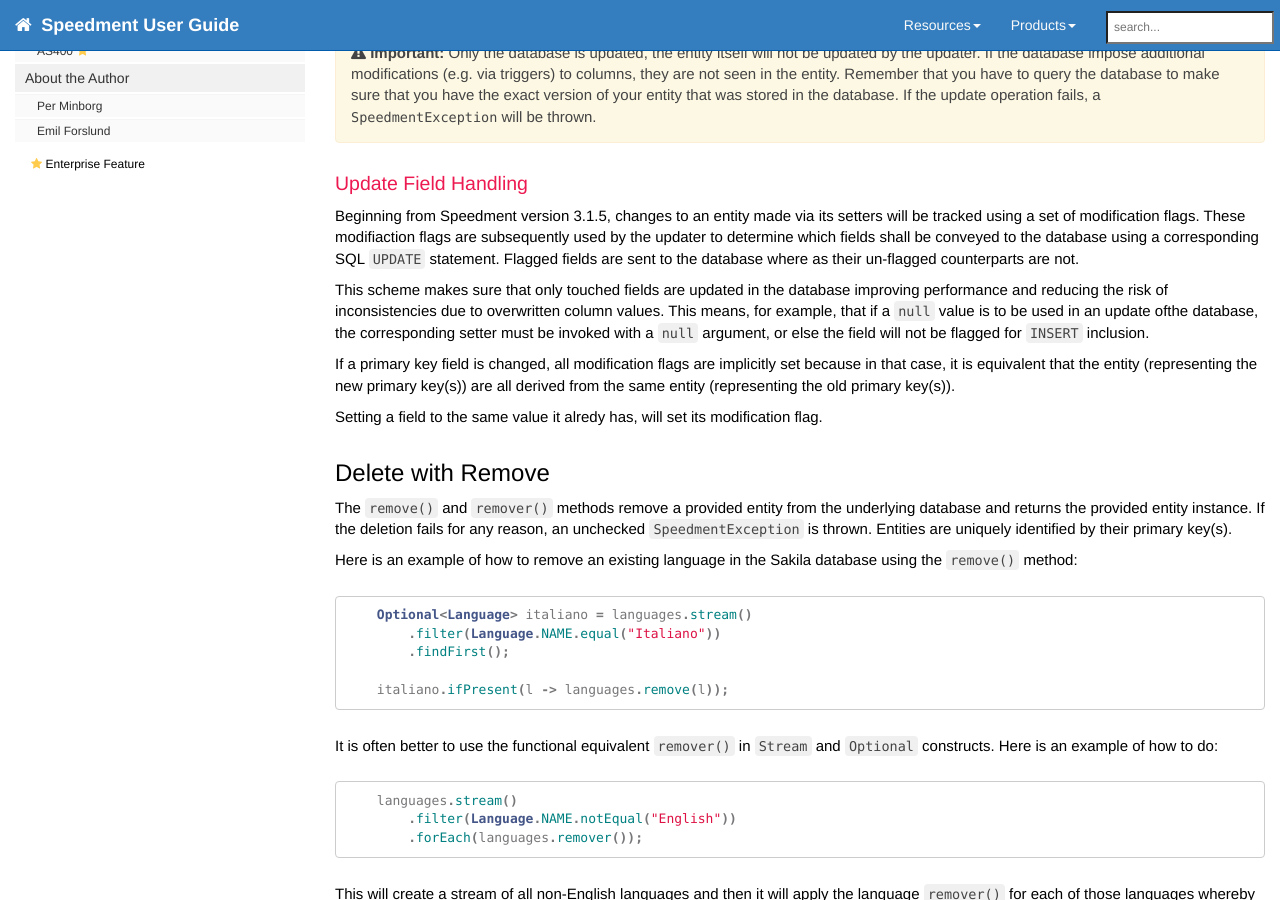
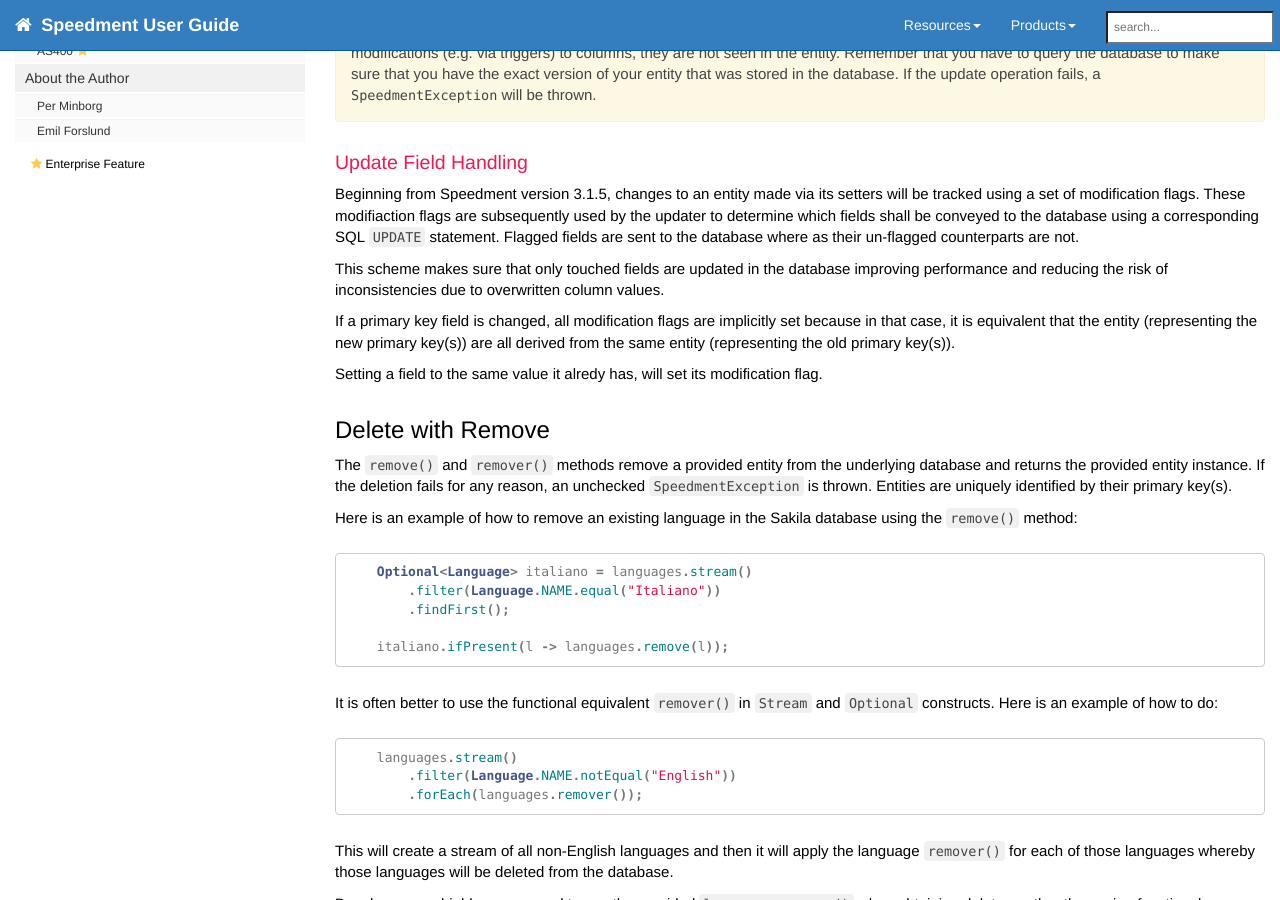
Before and after one commit to speedment/speedment-doc, a Jekyll site: the page built from pages/crud.md, in a window 1280 px wide and 900 px high, scrolled down 2950 px. Built offline with Jekyll 4.4.1, drawn with Linux system fonts in a browser that asks for light colours; nearby versions of some CDN libraries; comment, search, counter and statistics services are not loaded; some of the changed text lies outside the part shown.

Commit message:
CRUD: Fix typos

```diff
--- a/pages/crud.md
+++ b/pages/crud.md
@@ -71,7 +71,7 @@
 Beginning from Speedment version 3.1.5, changes to an entity made via its setters will be tracked using a set of modification flags. These modifiaction flags are subsequently used
 by the persister to determine which fields shall be conveyed to the database using a corresponding SQL `INSERT` statement. Flagged fields are sent to the database where as their un-flagged counterparts are not.
 
-This scheme allows default column values in the database to be honored properly. This means, for example, that if a `null` value is to be inserted in the database, the corresponding setter must be invoked with a `null` argument, or else the field will not be flagged for `INSERT` inclusion.
+This scheme allows default column values in the database to be honored properly. This also means that if a `null` value is to be inserted in the database, the corresponding setter must be invoked with a `null` argument, or else the field will not be flagged for `INSERT` inclusion.
 
 If a primary key field is changed, all modification flags are implicitly set because in that case, it is equivalent that the entity (representing the new primary key(s)) are all derived from the same entity (representing the old primary key(s)).
 
@@ -133,7 +133,7 @@
 Beginning from Speedment version 3.1.5, changes to an entity made via its setters will be tracked using a set of modification flags. These modifiaction flags are subsequently used
 by the updater to determine which fields shall be conveyed to the database using a corresponding SQL `UPDATE` statement. Flagged fields are sent to the database where as their un-flagged counterparts are not.
 
-This scheme makes sure that only touched fields are updated in the database improving performance and reducing the risk of inconsistencies due to overwritten column values. This means, for example, that if a `null` value is to be used in an update ofthe database, the corresponding setter must be invoked with a `null` argument, or else the field will not be flagged for `INSERT` inclusion.
+This scheme makes sure that only touched fields are updated in the database improving performance and reducing the risk of inconsistencies due to overwritten column values.
 
 If a primary key field is changed, all modification flags are implicitly set because in that case, it is equivalent that the entity (representing the new primary key(s)) are all derived from the same entity (representing the old primary key(s)).
 
```
